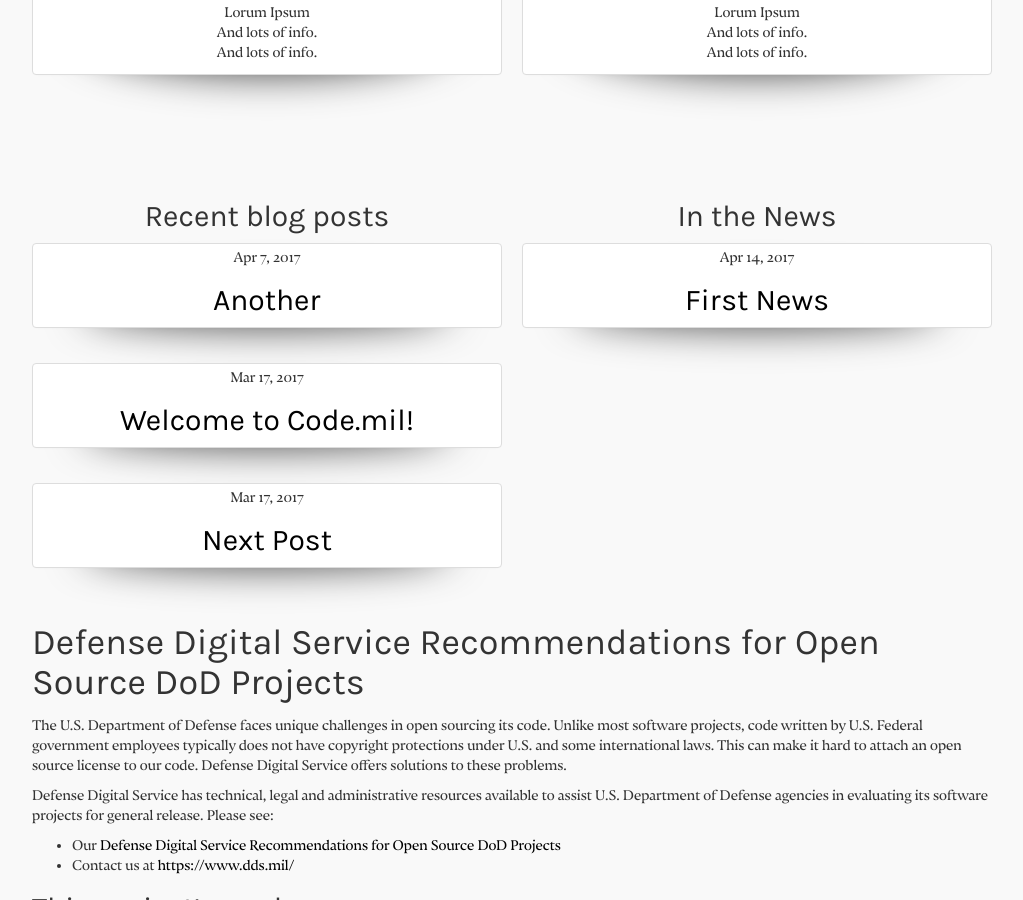
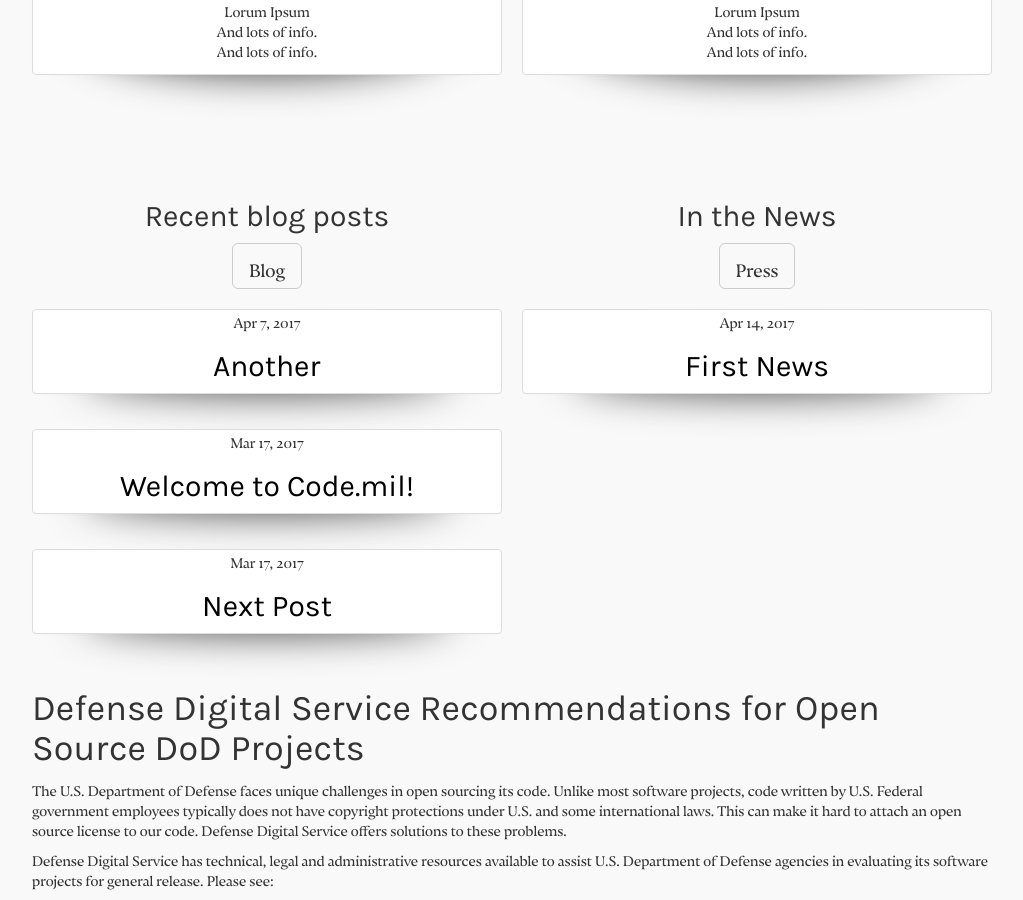
Before and after one commit to deptofdefense/code.mil.page, a Jekyll site: the page built from index.md, in a window 1280 px wide and 900 px high, scrolled down 1380 px. Shown: the whole window, without its empty margins (128-1151 px from the left). Built offline with Jekyll 4.4.1, drawn with Linux system fonts in a browser that asks for light colours; our own code applies the rules of GitHub Pages for plain Markdown files.

Commit message:
Added links to blog/press. Added blog.md

```diff
--- a/index.md
+++ b/index.md
@@ -84,6 +84,10 @@ The DoD OSS Directory
 <div class="col-md-6">
 
 <h2 class="text-center">Recent blog posts</h2>
+<div class="text-center">
+  <a href="blog" class="btn btn-default btn-lg">Blog</a>
+</div>
+<br>
 {% for post in site.posts %}
   <div class="panel panel-default css3-shadow col-md-12">
     {% assign date_format = site.minima.date_format | default: "%b %-d, %Y" %}
@@ -97,6 +101,10 @@ The DoD OSS Directory
 
 <div class="col-md-6">
 <h2 class="text-center">In the News</h2>
+<div class="text-center">
+  <a href="press" class="btn btn-default btn-lg">Press</a>
+</div>
+<br>
 {% for post in site.news %}
   <div class="panel panel-default css3-shadow col-md-12">
     {% assign date_format = site.minima.date_format | default: "%b %-d, %Y" %}
```
Also changed, not shown: blog.md (added, +3 -0 lines), press.md (+3 -0 lines).
